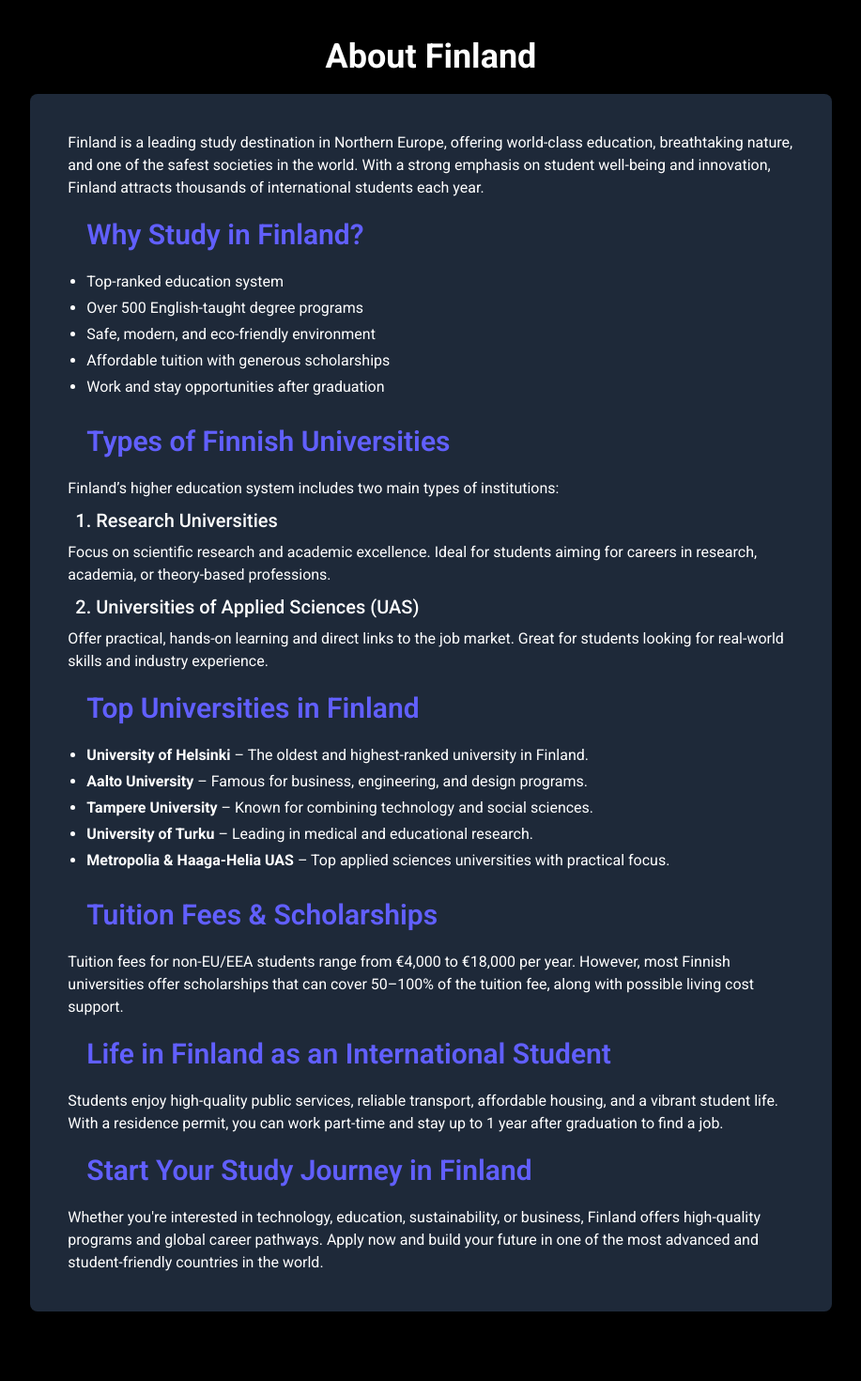
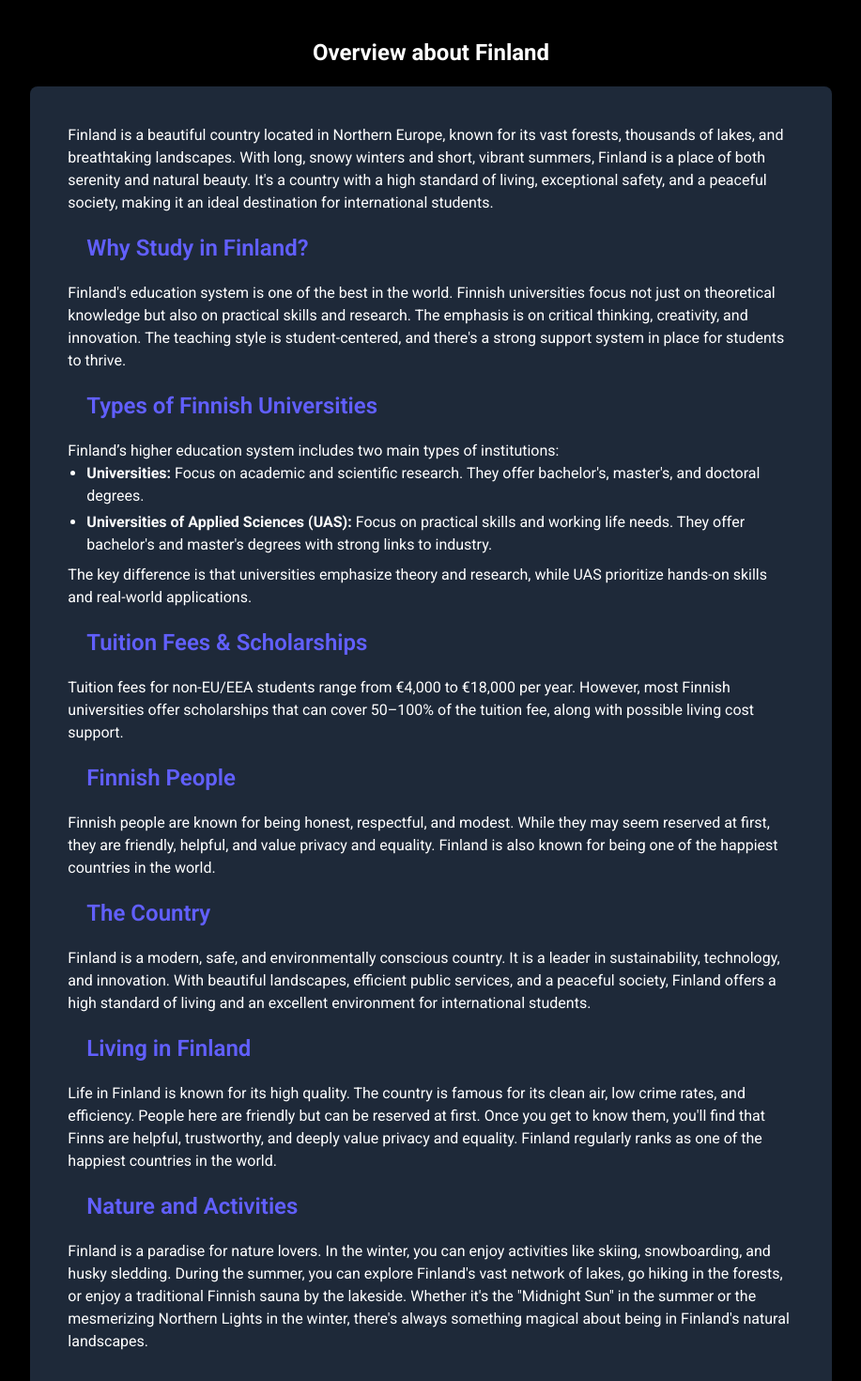
Before and after one commit to NguyenKhangPhuc/FinlandUni-FrontEnd, a Next.js app: page /finland-overview in a window 1280 px wide. Shown: the part 80-1550 px from the top of the page at 94% size, without its empty margins (181-1098 px from the left). Built offline with nearby package versions, Linux system fonts and the light colour scheme.

Commit message:
Living cost and external fees page: design and content finished

```diff
--- a/components/DropDownFilter.tsx
+++ b/components/DropDownFilter.tsx
@@ -79,6 +79,9 @@
             }
             break;
         default:
+            if (!queryOption) {
+                queryOption = 'Option'
+            }
             break;
     }
 
--- a/components/Header.tsx
+++ b/components/Header.tsx
@@ -4,7 +4,7 @@
 const HamburgetIcon = ({ setHamburgerValue, hamburgerValue }: { setHamburgerValue: Dispatch<SetStateAction<boolean>>, hamburgerValue: boolean }) => {
     return (
         <label className="hamburger absolute left-5">
-            <input type="checkbox" onChange={() => setHamburgerValue(!hamburgerValue)} />
+            <input type="checkbox" checked={hamburgerValue} onChange={() => setHamburgerValue(!hamburgerValue)} />
             <svg viewBox="0 0 32 32">
                 <path className="line line-top-bottom" d="M27 10 13 10C10.8 10 9 8.2 9 6 9 3.5 10.8 2 13 2 15.2 2 17 3.8 17 6L17 26C17 28.2 18.8 30 21 30 23.2 30 25 28.2 25 26 25 23.8 23.2 22 21 22L7 22"></path>
                 <path className="line" d="M7 16 27 16"></path>
@@ -14,16 +14,68 @@
 }
 
 const Header = () => {
+
+    const nav_links = [
+        {
+            title: 'About Finland',
+            links: [
+                {
+                    link_title: 'Overview',
+                    link: '/finland-overview'
+                },
+                {
+                    link_title: 'Living cost and external fees',
+                    link: '/finland-overview'
+                },
+                {
+                    link_title: 'Accomodation',
+                    link: '/finland-overview'
+                }
+            ]
+        },
+        {
+            title: 'Admission',
+            links: [
+                {
+                    link_title: 'About Degrees',
+                    link: '/finland-overview'
+                },
+                {
+                    link_title: 'Universities List',
+                    link: '/finland-overview'
+                }
+            ]
+        },
+        {
+            title: 'About FinlandUni',
+            links: [
+                {
+                    link_title: 'Disclaimer and Privacy Policy',
+                    link: '/finland-overview'
+                },
+                {
+                    link_title: 'Term of Services',
+                    link: '/finland-overview'
+                },
+                {
+                    link_title: 'Cookies settings',
+                    link: '/finland-overview'
+                }
+            ]
+        }
+    ]
+
+
     const [hamburgerValue, setHamburgerValue] = useState(false);
     return (
         <div className="w-full flex flex-col items-center bg-black text-white">
             <div className="w-full bg-gray-900 flex relative items-center justify-center p-5 ">
                 <HamburgetIcon setHamburgerValue={setHamburgerValue} hamburgerValue={hamburgerValue} />
-                <Link href={'/'}><div className="font-bold text-4xl text-indigo-500">FinlandUni</div> </Link>
+                <Link href={'/'} onClick={() => setHamburgerValue(false)}><div className="font-bold text-4xl text-indigo-500">FinlandUni</div> </Link>
             </div>
             {hamburgerValue &&
                 <div className="w-full bg-gray-900 flex border-t border-gray-800 p-5">
-                    <div className="div_link border-r border-gray-800">
+                    {/* <div className="div_link border-r border-gray-800">
                         <div className="font-medium text-xl text-indigo-300 pb-3">About Finland</div>
                         <Link href={`/finland-overview`} className="link">Overview</Link>
                         <Link href={`/finland-overview`} className="link">Living cost and external fees</Link>
@@ -40,7 +92,24 @@
                         <Link href={`/finland-overview`} className="link">Disclaimer and Privacy Policy</Link>
                         <Link href={`/finland-overview`} className="link">Term of Services</Link>
                         <Link href={`/finland-overview`} className="link">Cookies settings</Link>
-                    </div>
+                    </div> */}
+                    {nav_links.map((ele) => {
+                        return (
+                            <div className="div_link border-r border-gray-800" key={`link ${ele.title}`}>
+                                <div className="font-medium text-xl text-indigo-300 pb-3">{ele.title}</div>
+                                {ele.links.map(l => {
+                                    return (
+                                        <Link
+                                            href={l.link}
+                                            className="link"
+                                            key={`link ${l.link_title}`}
+                                            onClick={() => setHamburgerValue(false)}
+                                        >{l.link_title}</Link>
+                                    )
+                                })}
+                            </div>
+                        )
+                    })}
                 </div>
             }
         </div >
--- a/src/app/finland-overview/page.tsx
+++ b/src/app/finland-overview/page.tsx
@@ -1,45 +1,34 @@
 export default function Home() {
     return (
         <div className="w-full flex flex-col items-center text-white mt-10">
-            <h1 className="w-full text-center pb-5">About Finland</h1>
+            <div className="header w-full text-center pb-5">Overview about Finland</div>
             <section className="w-2/3 text-white bg-gray-800 p-10 rounded-lg">
 
 
-                <p>Finland is a leading study destination in Northern Europe, offering world-class education, breathtaking nature, and one of the safest societies in the world. With a strong emphasis on student well-being and innovation, Finland attracts thousands of international students each year.</p>
+                <p>Finland is a beautiful country located in Northern Europe, known for its vast forests, thousands of lakes, and breathtaking landscapes. With long, snowy winters and short, vibrant summers, Finland is a place of both serenity and natural beauty. It&apos;s a country with a high standard of living, exceptional safety, and a peaceful society, making it an ideal destination for international students.</p>
 
                 <h2 className="text-indigo-500">Why Study in Finland?</h2>
-                <ul>
-                    <li>Top-ranked education system</li>
-                    <li>Over 500 English-taught degree programs</li>
-                    <li>Safe, modern, and eco-friendly environment</li>
-                    <li>Affordable tuition with generous scholarships</li>
-                    <li>Work and stay opportunities after graduation</li>
-                </ul>
+                <p>Finland&apos;s education system is one of the best in the world. Finnish universities focus not just on theoretical knowledge but also on practical skills and research. The emphasis is on critical thinking, creativity, and innovation. The teaching style is student-centered, and there&apos;s a strong support system in place for students to thrive.</p>
 
                 <h2 className="text-indigo-500">Types of Finnish Universities</h2>
                 <p>Finland’s higher education system includes two main types of institutions:</p>
-                <h3>1. Research Universities</h3>
-                <p>Focus on scientific research and academic excellence. Ideal for students aiming for careers in research, academia, or theory-based professions.</p>
-                <h3>2. Universities of Applied Sciences (UAS)</h3>
-                <p>Offer practical, hands-on learning and direct links to the job market. Great for students looking for real-world skills and industry experience.</p>
-
-                <h2 className="text-indigo-500">Top Universities in Finland</h2>
                 <ul>
-                    <li><strong>University of Helsinki</strong> – The oldest and highest-ranked university in Finland.</li>
-                    <li><strong>Aalto University</strong> – Famous for business, engineering, and design programs.</li>
-                    <li><strong>Tampere University</strong> – Known for combining technology and social sciences.</li>
-                    <li><strong>University of Turku</strong> – Leading in medical and educational research.</li>
-                    <li><strong>Metropolia & Haaga-Helia UAS</strong> – Top applied sciences universities with practical focus.</li>
+                    <li><strong>Universities: </strong> Focus on academic and scientific research. They offer bachelor&apos;s, master&apos;s, and doctoral degrees.</li>
+                    <li><strong>Universities of Applied Sciences (UAS): </strong> Focus on practical skills and working life needs. They offer bachelor&apos;s and master&apos;s degrees with strong links to industry.</li>
                 </ul>
+                <p>The key difference is that universities emphasize theory and research, while UAS prioritize hands-on skills and real-world applications.</p>
 
                 <h2 className="text-indigo-500">Tuition Fees & Scholarships</h2>
                 <p>Tuition fees for non-EU/EEA students range from €4,000 to €18,000 per year. However, most Finnish universities offer scholarships that can cover 50–100% of the tuition fee, along with possible living cost support.</p>
 
-                <h2 className="text-indigo-500">Life in Finland as an International Student</h2>
-                <p>Students enjoy high-quality public services, reliable transport, affordable housing, and a vibrant student life. With a residence permit, you can work part-time and stay up to 1 year after graduation to find a job.</p>
-
-                <h2 className="text-indigo-500">Start Your Study Journey in Finland</h2>
-                <p>Whether you&apos;re interested in technology, education, sustainability, or business, Finland offers high-quality programs and global career pathways. Apply now and build your future in one of the most advanced and student-friendly countries in the world.</p>
+                <h2 className="text-indigo-500">Finnish People</h2>
+                <p>Finnish people are known for being honest, respectful, and modest. While they may seem reserved at first, they are friendly, helpful, and value privacy and equality. Finland is also known for being one of the happiest countries in the world.</p>
+                <h2 className="text-indigo-500">The Country</h2>
+                <p>Finland is a modern, safe, and environmentally conscious country. It is a leader in sustainability, technology, and innovation. With beautiful landscapes, efficient public services, and a peaceful society, Finland offers a high standard of living and an excellent environment for international students.</p>
+                <h2 className="text-indigo-500">Living in Finland</h2>
+                <p>Life in Finland is known for its high quality. The country is famous for its clean air, low crime rates, and efficiency. People here are friendly but can be reserved at first. Once you get to know them, you&apos;ll find that Finns are helpful, trustworthy, and deeply value privacy and equality. Finland regularly ranks as one of the happiest countries in the world.</p>
+                <h2 className="text-indigo-500">Nature and Activities</h2>
+                <p>Finland is a paradise for nature lovers. In the winter, you can enjoy activities like skiing, snowboarding, and husky sledding. During the summer, you can explore Finland&apos;s vast network of lakes, go hiking in the forests, or enjoy a traditional Finnish sauna by the lakeside. Whether it&apos;s the &quot;Midnight Sun&quot; in the summer or the mesmerizing Northern Lights in the winter, there&apos;s always something magical about being in Finland&apos;s natural landscapes.</p>
             </section>
         </div>
 
--- a/src/app/globals.css
+++ b/src/app/globals.css
@@ -350,11 +350,11 @@
 
 
 h1 {
-  @apply text-4xl font-bold;
+  @apply text-3xl font-bold;
 }
 
 h2 {
-  @apply text-3xl font-semibold p-5;
+  @apply text-2xl font-semibold p-5;
 }
 
 h3 {
```
Also changed, not shown: src/app/living-cost-and-external-fees/page.tsx (added, +47 -0 lines).
